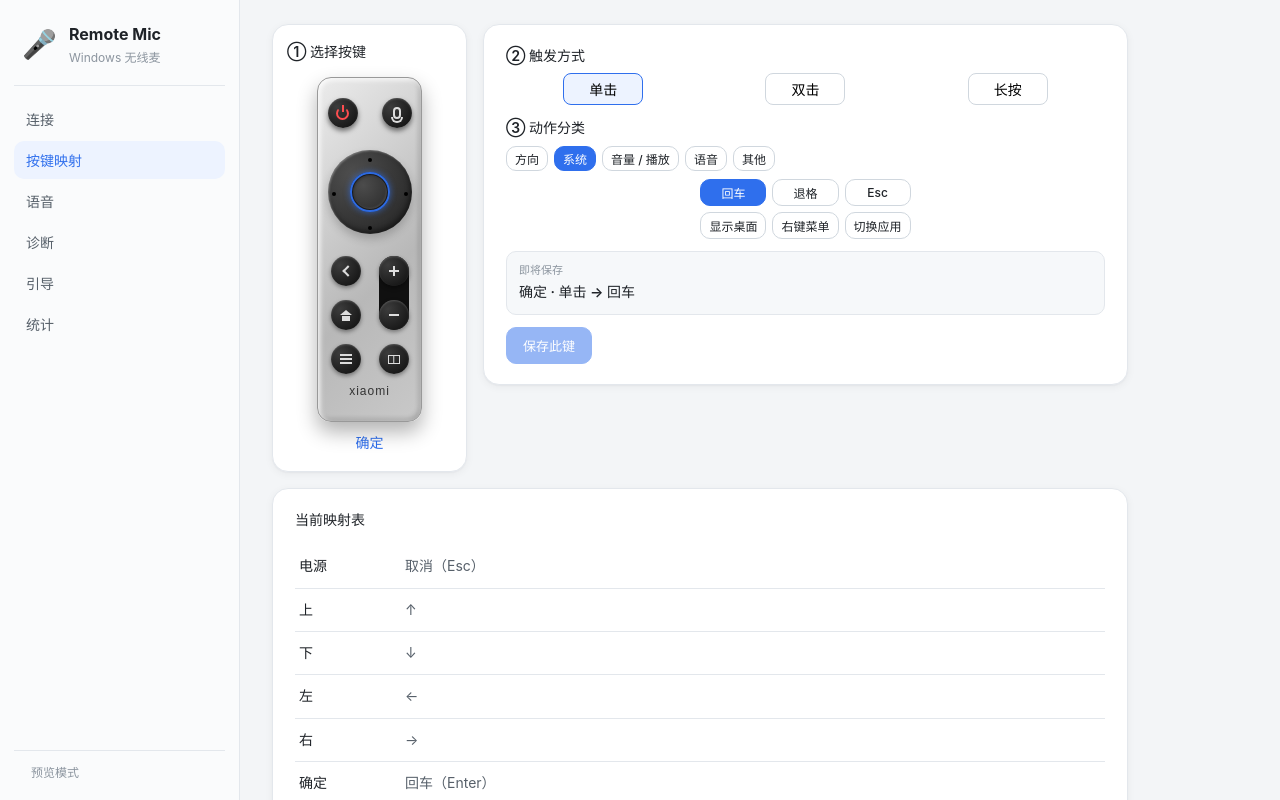
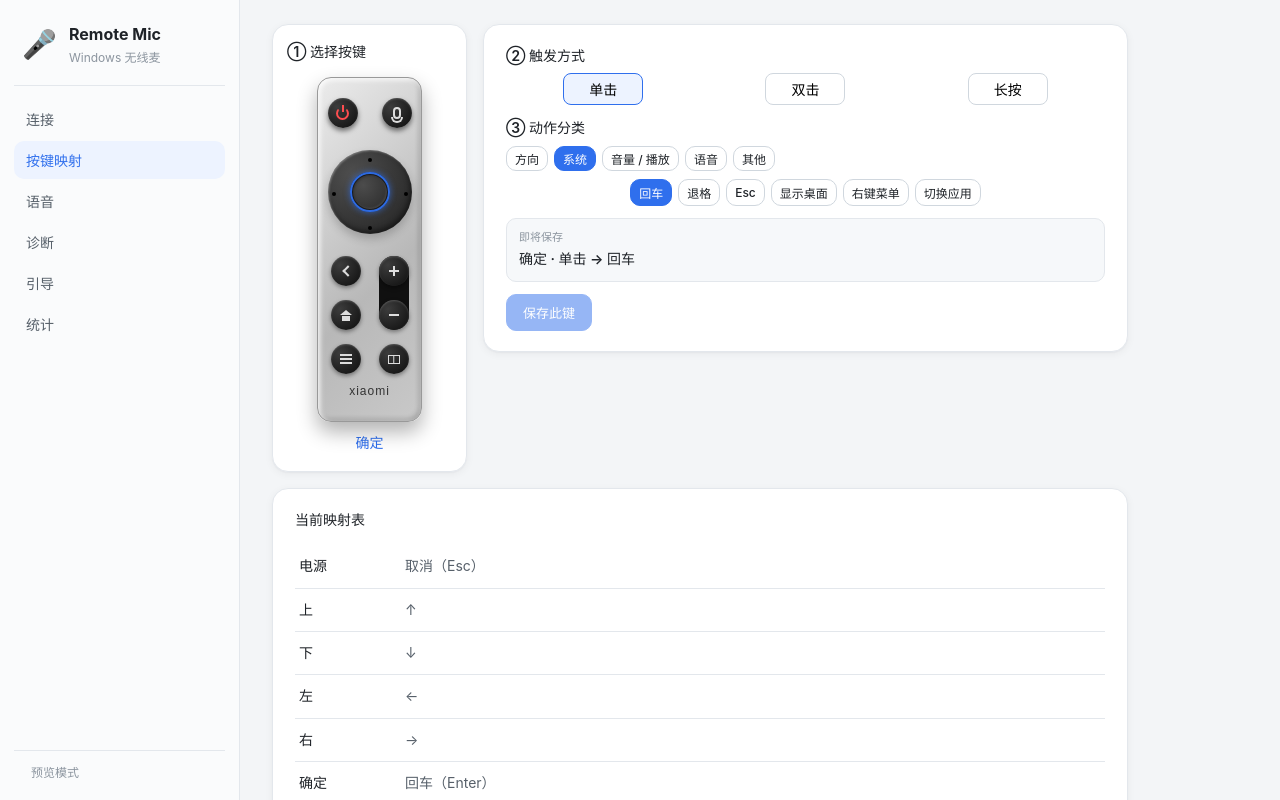
Before and after one commit to poluce/windows-remote-mic, a React (Vite) app: page / in a window 1280 px wide. Both pictures are taken after a click on the button "按键映射". Built offline with nearby package versions, Linux system fonts and the light colour scheme.

Commit message:
ui(mapping): action buttons flow layout with auto width

```diff
--- a/src/App.css
+++ b/src/App.css
@@ -552,8 +552,8 @@ button {
 }
 
 .action-grid {
-  display: grid;
-  grid-template-columns: repeat(3, auto);
+  display: flex;
+  flex-wrap: wrap;
   justify-content: center;
   gap: 6px;
 }
@@ -561,7 +561,7 @@ button {
 .action-grid .btn {
   padding: 4px 8px;
   font-size: 12px;
-  width: auto;
+  flex: 0 0 auto;
   white-space: nowrap;
 }
 
```
